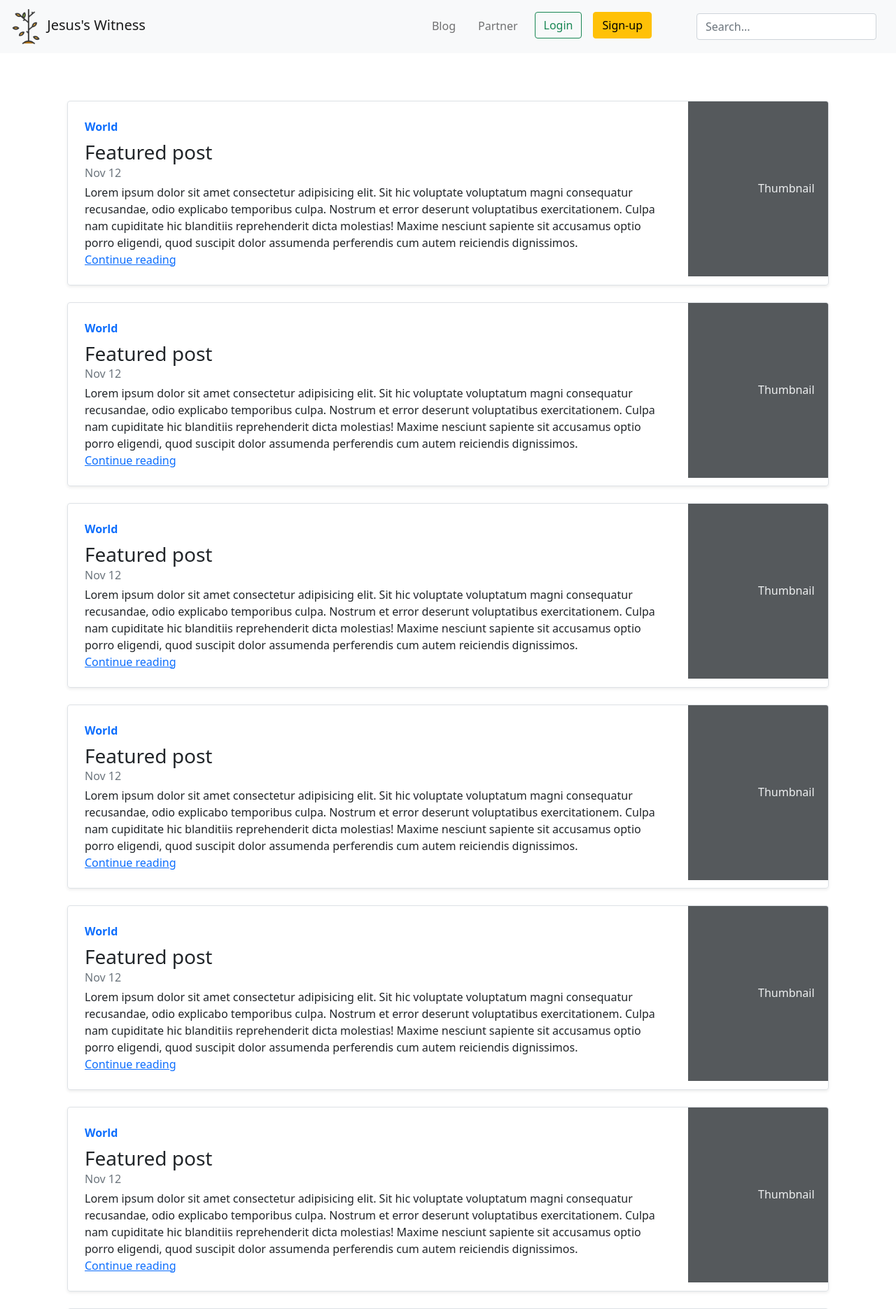
After one commit to franklinobasy/Jesus-Witness, a Django app: page /blogs/ in a window 1280 px wide. The commit adds this page. Shown: the top 1871 px of the page at 70% size. Run offline with Django 4.2, Linux system fonts and the light colour scheme.

Commit message:
completed first stage of frontend

```diff
--- a/Jesus_Witness/urls.py
+++ b/Jesus_Witness/urls.py
@@ -19,4 +19,5 @@ from django.urls import path, include
 urlpatterns = [
     path("admin/", admin.site.urls),
     path("", include("home.urls")),
+    path("blogs/", include("blog.urls")),
 ]
--- /dev/null
+++ b/blog/templates/blog/posts.html
@@ -0,0 +1,122 @@
+{% extends 'home/base.html' %}
+
+{% block title %}
+  Jesus's Witness Blog
+{% endblock %}
+
+{% block content %}
+
+  <div class="row mt-5">
+
+    <div class="col container">
+      <div class="row mb-2">
+        <div class="col justify-content-center px-5">
+          <div class="row g-0 border rounded overflow-hidden flex-md-row mb-4 shadow-sm h-md-250 position-relative">
+              <div class="col p-4 d-flex flex-column position-static">
+                <strong class="d-inline-block mb-2 text-primary">World</strong>
+                <h3 class="mb-0">Featured post</h3>
+                <div class="mb-1 text-muted">Nov 12</div>
+                <p class="card-text mb-auto">Lorem ipsum dolor sit amet consectetur adipisicing elit. Sit hic voluptate voluptatum magni consequatur recusandae, odio explicabo temporibus culpa. Nostrum et error deserunt voluptatibus exercitationem. Culpa nam cupiditate hic blanditiis reprehenderit dicta molestias! Maxime nesciunt sapiente sit accusamus optio porro eligendi, quod suscipit dolor assumenda perferendis cum autem reiciendis dignissimos.</p>
+                <a href="{% url 'blog:post' %}" class="stretched-link">Continue reading</a>
+              </div>
+              <div class="col-auto d-none d-lg-block">
+                <svg class="bd-placeholder-img" width="200" height="250" xmlns="http://www.w3.org/2000/svg" role="img" aria-label="Placeholder: Thumbnail" preserveAspectRatio="xMidYMid slice" focusable="false"><title>Placeholder</title><rect width="100%" height="100%" fill="#55595c"/><text x="50%" y="50%" fill="#eceeef" dy=".3em">Thumbnail</text></svg>
+              </div>
+          </div>
+          <div class="row g-0 border rounded overflow-hidden flex-md-row mb-4 shadow-sm h-md-250 position-relative">
+              <div class="col p-4 d-flex flex-column position-static">
+                <strong class="d-inline-block mb-2 text-primary">World</strong>
+                <h3 class="mb-0">Featured post</h3>
+                <div class="mb-1 text-muted">Nov 12</div>
+                <p class="card-text mb-auto">Lorem ipsum dolor sit amet consectetur adipisicing elit. Sit hic voluptate voluptatum magni consequatur recusandae, odio explicabo temporibus culpa. Nostrum et error deserunt voluptatibus exercitationem. Culpa nam cupiditate hic blanditiis reprehenderit dicta molestias! Maxime nesciunt sapiente sit accusamus optio porro eligendi, quod suscipit dolor assumenda perferendis cum autem reiciendis dignissimos.</p>
+                <a href="#" class="stretched-link">Continue reading</a>
+              </div>
+              <div class="col-auto d-none d-lg-block">
+                <svg class="bd-placeholder-img" width="200" height="250" xmlns="http://www.w3.org/2000/svg" role="img" aria-label="Placeholder: Thumbnail" preserveAspectRatio="xMidYMid slice" focusable="false"><title>Placeholder</title><rect width="100%" height="100%" fill="#55595c"/><text x="50%" y="50%" fill="#eceeef" dy=".3em">Thumbnail</text></svg>
+              </div>
+          </div>
+          <div class="row g-0 border rounded overflow-hidden flex-md-row mb-4 shadow-sm h-md-250 position-relative">
+              <div class="col p-4 d-flex flex-column position-static">
+                <strong class="d-inline-block mb-2 text-primary">World</strong>
+                <h3 class="mb-0">Featured post</h3>
+                <div class="mb-1 text-muted">Nov 12</div>
+                <p class="card-text mb-auto">Lorem ipsum dolor sit amet consectetur adipisicing elit. Sit hic voluptate voluptatum magni consequatur recusandae, odio explicabo temporibus culpa. Nostrum et error deserunt voluptatibus exercitationem. Culpa nam cupiditate hic blanditiis reprehenderit dicta molestias! Maxime nesciunt sapiente sit accusamus optio porro eligendi, quod suscipit dolor assumenda perferendis cum autem reiciendis dignissimos.</p>
+                <a href="#" class="stretched-link">Continue reading</a>
+              </div>
+              <div class="col-auto d-none d-lg-block">
+                <svg class="bd-placeholder-img" width="200" height="250" xmlns="http://www.w3.org/2000/svg" role="img" aria-label="Placeholder: Thumbnail" preserveAspectRatio="xMidYMid slice" focusable="false"><title>Placeholder</title><rect width="100%" height="100%" fill="#55595c"/><text x="50%" y="50%" fill="#eceeef" dy=".3em">Thumbnail</text></svg>
+              </div>
+          </div>
+          <div class="row g-0 border rounded overflow-hidden flex-md-row mb-4 shadow-sm h-md-250 position-relative">
+              <div class="col p-4 d-flex flex-column position-static">
+                <strong class="d-inline-block mb-2 text-primary">World</strong>
+                <h3 class="mb-0">Featured post</h3>
+                <div class="mb-1 text-muted">Nov 12</div>
+                <p class="card-text mb-auto">Lorem ipsum dolor sit amet consectetur adipisicing elit. Sit hic voluptate voluptatum magni consequatur recusandae, odio explicabo temporibus culpa. Nostrum et error deserunt voluptatibus exercitationem. Culpa nam cupiditate hic blanditiis reprehenderit dicta molestias! Maxime nesciunt sapiente sit accusamus optio porro eligendi, quod suscipit dolor assumenda perferendis cum autem reiciendis dignissimos.</p>
+                <a href="#" class="stretched-link">Continue reading</a>
+              </div>
+              <div class="col-auto d-none d-lg-block">
+                <svg class="bd-placeholder-img" width="200" height="250" xmlns="http://www.w3.org/2000/svg" role="img" aria-label="Placeholder: Thumbnail" preserveAspectRatio="xMidYMid slice" focusable="false"><title>Placeholder</title><rect width="100%" height="100%" fill="#55595c"/><text x="50%" y="50%" fill="#eceeef" dy=".3em">Thumbnail</text></svg>
+              </div>
+          </div>
+          <div class="row g-0 border rounded overflow-hidden flex-md-row mb-4 shadow-sm h-md-250 position-relative">
+              <div class="col p-4 d-flex flex-column position-static">
+                <strong class="d-inline-block mb-2 text-primary">World</strong>
+                <h3 class="mb-0">Featured post</h3>
+                <div class="mb-1 text-muted">Nov 12</div>
+                <p class="card-text mb-auto">Lorem ipsum dolor sit amet consectetur adipisicing elit. Sit hic voluptate voluptatum magni consequatur recusandae, odio explicabo temporibus culpa. Nostrum et error deserunt voluptatibus exercitationem. Culpa nam cupiditate hic blanditiis reprehenderit dicta molestias! Maxime nesciunt sapiente sit accusamus optio porro eligendi, quod suscipit dolor assumenda perferendis cum autem reiciendis dignissimos.</p>
+                <a href="#" class="stretched-link">Continue reading</a>
+              </div>
+              <div class="col-auto d-none d-lg-block">
+                <svg class="bd-placeholder-img" width="200" height="250" xmlns="http://www.w3.org/2000/svg" role="img" aria-label="Placeholder: Thumbnail" preserveAspectRatio="xMidYMid slice" focusable="false"><title>Placeholder</title><rect width="100%" height="100%" fill="#55595c"/><text x="50%" y="50%" fill="#eceeef" dy=".3em">Thumbnail</text></svg>
+              </div>
+          </div>
+          <div class="row g-0 border rounded overflow-hidden flex-md-row mb-4 shadow-sm h-md-250 position-relative">
+              <div class="col p-4 d-flex flex-column position-static">
+                <strong class="d-inline-block mb-2 text-primary">World</strong>
+                <h3 class="mb-0">Featured post</h3>
+                <div class="mb-1 text-muted">Nov 12</div>
+                <p class="card-text mb-auto">Lorem ipsum dolor sit amet consectetur adipisicing elit. Sit hic voluptate voluptatum magni consequatur recusandae, odio explicabo temporibus culpa. Nostrum et error deserunt voluptatibus exercitationem. Culpa nam cupiditate hic blanditiis reprehenderit dicta molestias! Maxime nesciunt sapiente sit accusamus optio porro eligendi, quod suscipit dolor assumenda perferendis cum autem reiciendis dignissimos.</p>
+                <a href="#" class="stretched-link">Continue reading</a>
+              </div>
+              <div class="col-auto d-none d-lg-block">
+                <svg class="bd-placeholder-img" width="200" height="250" xmlns="http://www.w3.org/2000/svg" role="img" aria-label="Placeholder: Thumbnail" preserveAspectRatio="xMidYMid slice" focusable="false"><title>Placeholder</title><rect width="100%" height="100%" fill="#55595c"/><text x="50%" y="50%" fill="#eceeef" dy=".3em">Thumbnail</text></svg>
+              </div>
+          </div>
+          <div class="row g-0 border rounded overflow-hidden flex-md-row mb-4 shadow-sm h-md-250 position-relative">
+              <div class="col p-4 d-flex flex-column position-static">
+                <strong class="d-inline-block mb-2 text-primary">World</strong>
+                <h3 class="mb-0">Featured post</h3>
+                <div class="mb-1 text-muted">Nov 12</div>
+                <p class="card-text mb-auto">Lorem ipsum dolor sit amet consectetur adipisicing elit. Sit hic voluptate voluptatum magni consequatur recusandae, odio explicabo temporibus culpa. Nostrum et error deserunt voluptatibus exercitationem. Culpa nam cupiditate hic blanditiis reprehenderit dicta molestias! Maxime nesciunt sapiente sit accusamus optio porro eligendi, quod suscipit dolor assumenda perferendis cum autem reiciendis dignissimos.</p>
+                <a href="#" class="stretched-link">Continue reading</a>
+              </div>
+              <div class="col-auto d-none d-lg-block">
+                <svg class="bd-placeholder-img" width="200" height="250" xmlns="http://www.w3.org/2000/svg" role="img" aria-label="Placeholder: Thumbnail" preserveAspectRatio="xMidYMid slice" focusable="false"><title>Placeholder</title><rect width="100%" height="100%" fill="#55595c"/><text x="50%" y="50%" fill="#eceeef" dy=".3em">Thumbnail</text></svg>
+              </div>
+          </div>
+          <div class="row g-0 border rounded overflow-hidden flex-md-row mb-4 shadow-sm h-md-250 position-relative">
+              <div class="col p-4 d-flex flex-column position-static">
+                <strong class="d-inline-block mb-2 text-primary">World</strong>
+                <h3 class="mb-0">Featured post</h3>
+                <div class="mb-1 text-muted">Nov 12</div>
+                <p class="card-text mb-auto">Lorem ipsum dolor sit amet consectetur adipisicing elit. Sit hic voluptate voluptatum magni consequatur recusandae, odio explicabo temporibus culpa. Nostrum et error deserunt voluptatibus exercitationem. Culpa nam cupiditate hic blanditiis reprehenderit dicta molestias! Maxime nesciunt sapiente sit accusamus optio porro eligendi, quod suscipit dolor assumenda perferendis cum autem reiciendis dignissimos.</p>
+                <a href="#" class="stretched-link">Continue reading</a>
+              </div>
+              <div class="col-auto d-none d-lg-block">
+                <svg class="bd-placeholder-img" width="200" height="250" xmlns="http://www.w3.org/2000/svg" role="img" aria-label="Placeholder: Thumbnail" preserveAspectRatio="xMidYMid slice" focusable="false"><title>Placeholder</title><rect width="100%" height="100%" fill="#55595c"/><text x="50%" y="50%" fill="#eceeef" dy=".3em">Thumbnail</text></svg>
+              </div>
+          </div>
+        </div>
+      </div>
+
+      <div class="row g-5">
+        <nav class="blog-pagination" aria-label="Pagination">
+          <a class="btn btn-outline-secondary disabled" href="#" tabindex="-1" aria-disabled="true">Newer</a>
+          <a class="btn btn-outline-primary" href="#">Older</a>
+        </nav>
+    </div>
+    </div>
+  </div>
+
+{% endblock %}
--- /dev/null
+++ b/blog/urls.py
@@ -0,0 +1,10 @@
+from django.urls import path
+
+from .views import BlogView, PostView
+
+app_name = "blog"
+
+urlpatterns = [
+    path("", BlogView.as_view(), name="blog_home"),
+    path("post", PostView.as_view(), name='post')
+]
--- a/blog/views.py
+++ b/blog/views.py
@@ -1,3 +1,8 @@
 from django.shortcuts import render
+from django.views.generic import ListView, DetailView, TemplateView
 
-# Create your views here.
+class BlogView(TemplateView):
+    template_name = "blog/posts.html"
+
+class PostView(TemplateView):
+    template_name = "blog/post.html"
--- a/home/templates/home/base.html
+++ b/home/templates/home/base.html
@@ -11,9 +11,9 @@
     </title>
 </head>
 <body>
-  <nav class="navbar navbar-expand-lg navbar-light bg-light">
+  <nav class="navbar navbar-expand-md navbar-light bg-light fixed-top">
     <div class="container-fluid">
-      <a class="navbar-brand" href="#">
+      <a class="navbar-brand" href="{% url 'home' %}">
           <img src="{% static 'home/logo/logo3.png' %}" alt="" width="30" height="24" class="logo">
           <span class="navbar-brand mb-0 h1 ">Jesus's Witness</span>
       </a>
@@ -23,7 +23,7 @@
       <div class="collapse navbar-collapse justify-content-end" id="navbarSupportedContent">
         <ul class="navbar-nav mb-2 me-5 mb-lg-0 justify-content-end">
           <li class="nav-item">
-            <a class="nav-link me-3 fs-6 text" href="#">Blog</a>
+            <a class="nav-link me-3 fs-6 text" href="{% url 'blog:blog_home' %}">Blog</a>
           </li>
           <li class="nav-item">
             <a class="nav-link me-3 fs-6 text" href="#">Partner</a>
@@ -45,8 +45,24 @@
 
     </div>
   </nav>
-  {% block content%}
-  {% endblock %}
+
+  <div class="container-fluid p-5 mt-5">
+
+    <main class="container-fluid">
+
+      {% block content%}
+      {% endblock %}
+
+    </main>
+
+    <footer class="blog-footer mt-5">
+      <p>Copyright 2023.</p>
+      <p>
+        <a href="#">Back to top</a>
+      </p>
+    </footer>
+
+  </div>
     <script src="https://cdn.jsdelivr.net/npm/bootstrap@5.0.2/dist/js/bootstrap.bundle.min.js" integrity="sha384-MrcW6ZMFYlzcLA8Nl+NtUVF0sA7MsXsP1UyJoMp4YLEuNSfAP+JcXn/tWtIaxVXM" crossorigin="anonymous"></script>
 </body>
 </html>
```
Also changed, not shown: blog/templates/blog/post.html (added, +25 -0 lines), home/templates/home/home.html (+0 -15 lines).
